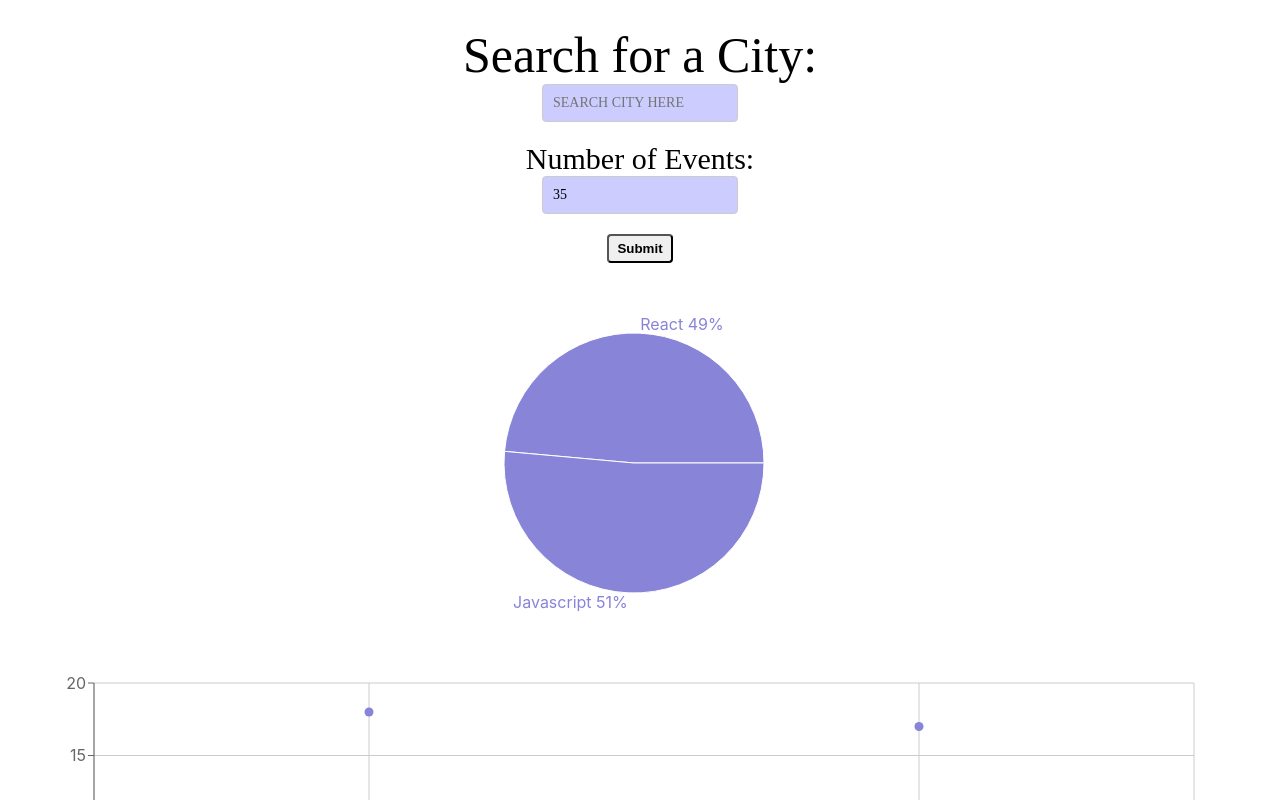
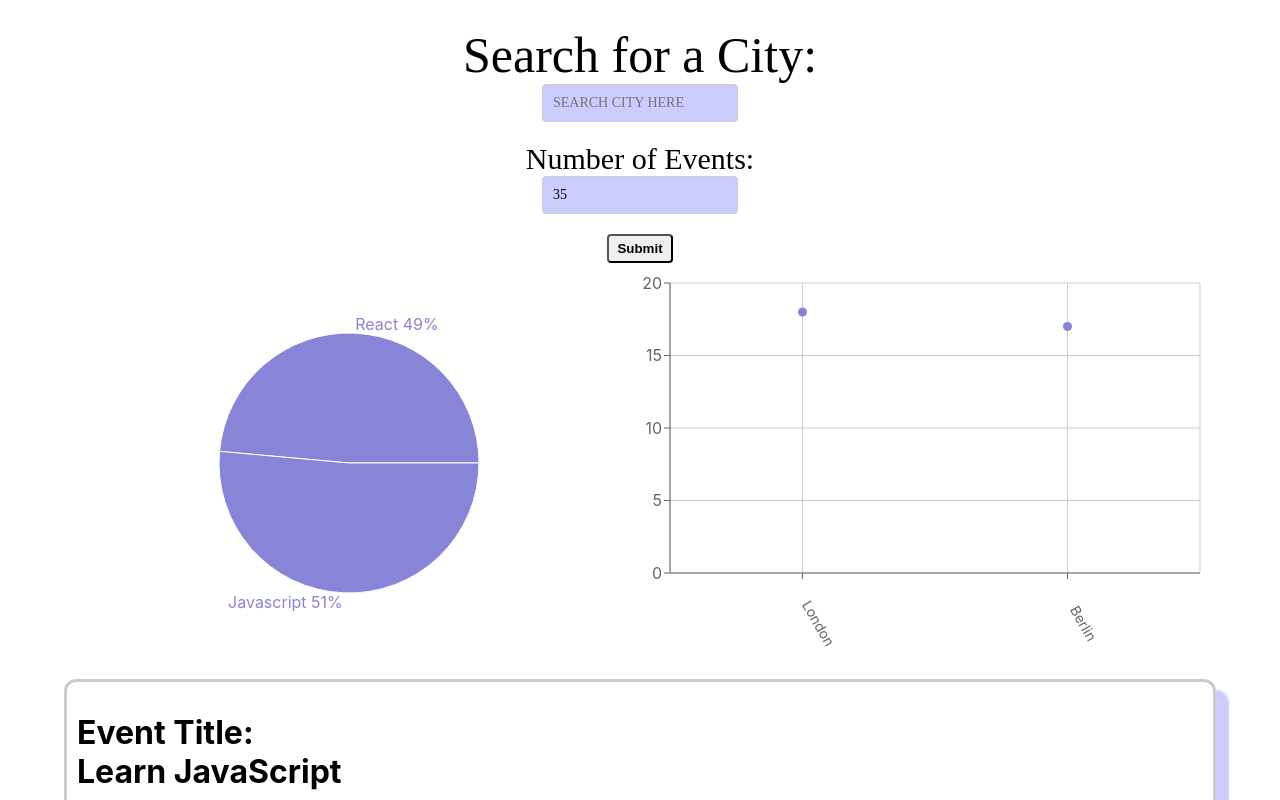
Before and after one commit to sophiabanda/letsmeet, a React (Create React App) app: page / in a window 1280 px wide. Shown: the top 800 px of the page. Built offline with nearby package versions, Linux system fonts and the light colour scheme; a web font is replaced by a local one; what atatus-spa would draw is missing.

Commit message:
grid fix

```diff
--- a/src/App.css
+++ b/src/App.css
@@ -49,6 +49,7 @@ input[type="number"] {
 }
 
 .charts-container {
+  display: grid;
   grid-template-columns: 1fr 1fr;
 }
 
--- a/src/components/EventGenreChart.js
+++ b/src/components/EventGenreChart.js
@@ -6,7 +6,6 @@ import { useEffect, useState } from "react";
 const EventGenreChart = ({ events }) => {
   const [data, setData] = useState([]);
   const genres = ["React", "Javascript", "Angular", "jQuery", "Node"];
-  //   const COLORS = ["#0088FE", "#00C49F", "#FFBB28", "#FF8042"];
 
   useEffect(() => {
     setData(getData());
```
